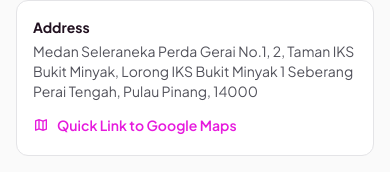
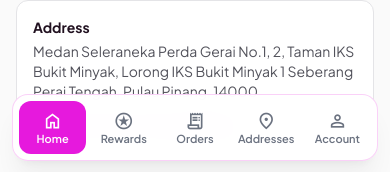
Before and after one commit to areppp06/takcakap.com-v2, a React (Vite) app: page / in a window 390 px wide. Shown: the part 671-843 px from the top of the page. Built offline with nearby package versions, Linux system fonts and the light colour scheme; no server answers.

Commit message:
feat: show mobile nav bar on home and replace dashboard with home link

```diff
--- a/components/UserMobileTabBar.tsx
+++ b/components/UserMobileTabBar.tsx
@@ -2,7 +2,7 @@ import React from 'react';
 import { Link, useLocation } from 'react-router-dom';
 
 const tabs = [
-  { to: '/dashboard', label: 'Dashboard', icon: 'grid_view' },
+  { to: '/', label: 'Home', icon: 'home' },
   { to: '/rewards', label: 'Rewards', icon: 'stars' },
   { to: '/orders', label: 'Orders', icon: 'receipt_long' },
   { to: '/addresses', label: 'Addresses', icon: 'location_on' },
@@ -13,7 +13,10 @@ const UserMobileTabBar: React.FC = () => {
   const location = useLocation();
   const pathname = location.pathname;
 
-  const isActive = (to: string) => pathname === to || pathname.startsWith(`${to}/`);
+  const isActive = (to: string) => {
+    if (to === '/') return pathname === '/';
+    return pathname === to || pathname.startsWith(`${to}/`);
+  };
 
   return (
     <nav className="lg:hidden fixed inset-x-0 bottom-0 z-[80] px-3 pt-2 pb-[max(0.75rem,env(safe-area-inset-bottom))] pointer-events-none">
--- a/pages/Home.tsx
+++ b/pages/Home.tsx
@@ -9,6 +9,7 @@ import { MenuItem, ShopStatus } from '../types';
 import { formatCurrency } from '../utils/currency';
 import AppHeader, { HeaderAvatarLink, HeaderCartLink } from '../components/AppHeader';
 import BrandLogo from '../components/BrandLogo';
+import UserMobileTabBar from '../components/UserMobileTabBar';
 
 const formatTimeLabel = (hhmm?: string) => {
   if (!hhmm) return '';
@@ -408,6 +409,8 @@ const Home: React.FC = () => {
           </div>
         </div>
       </footer>
+
+      <UserMobileTabBar />
     </div>
   );
 };
```
